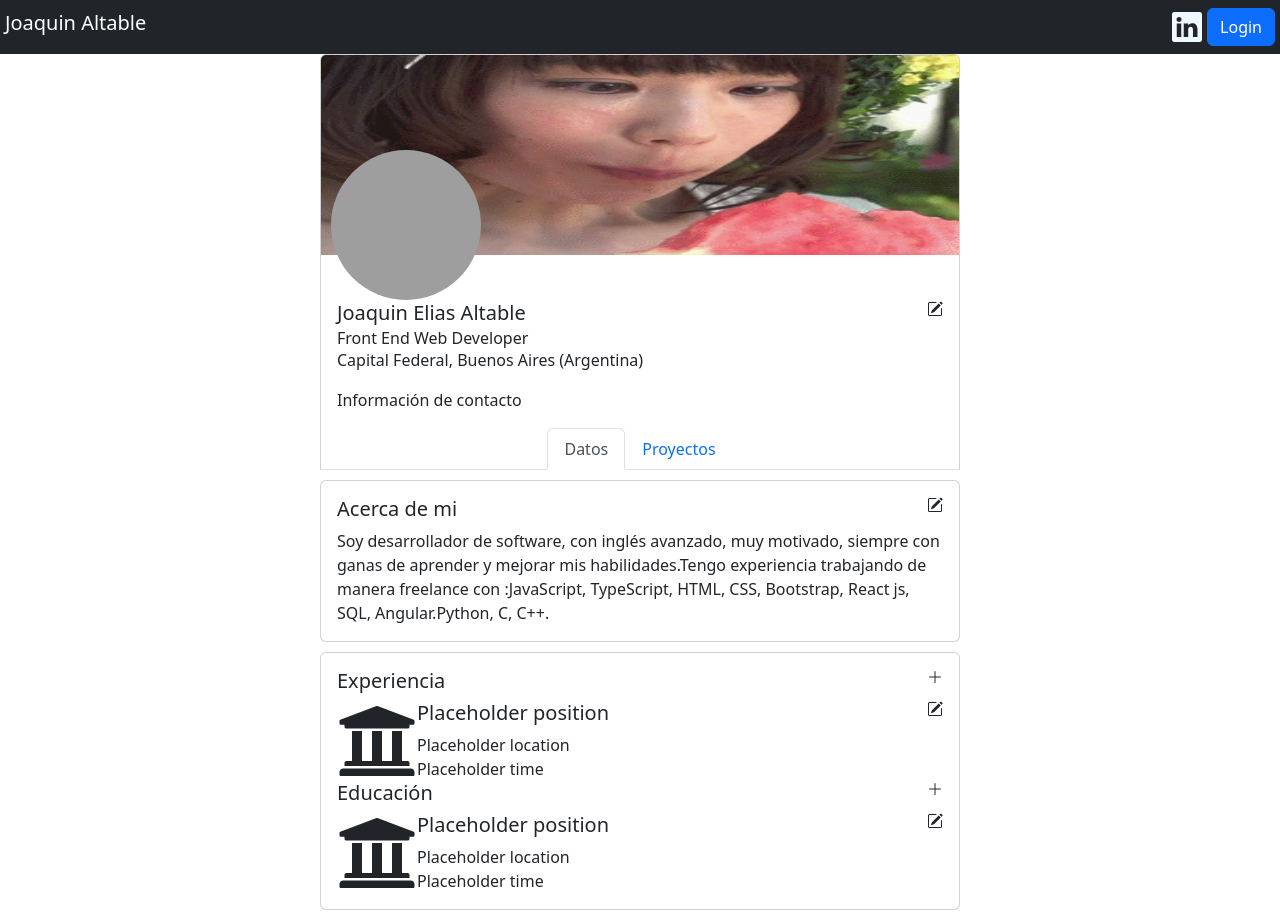
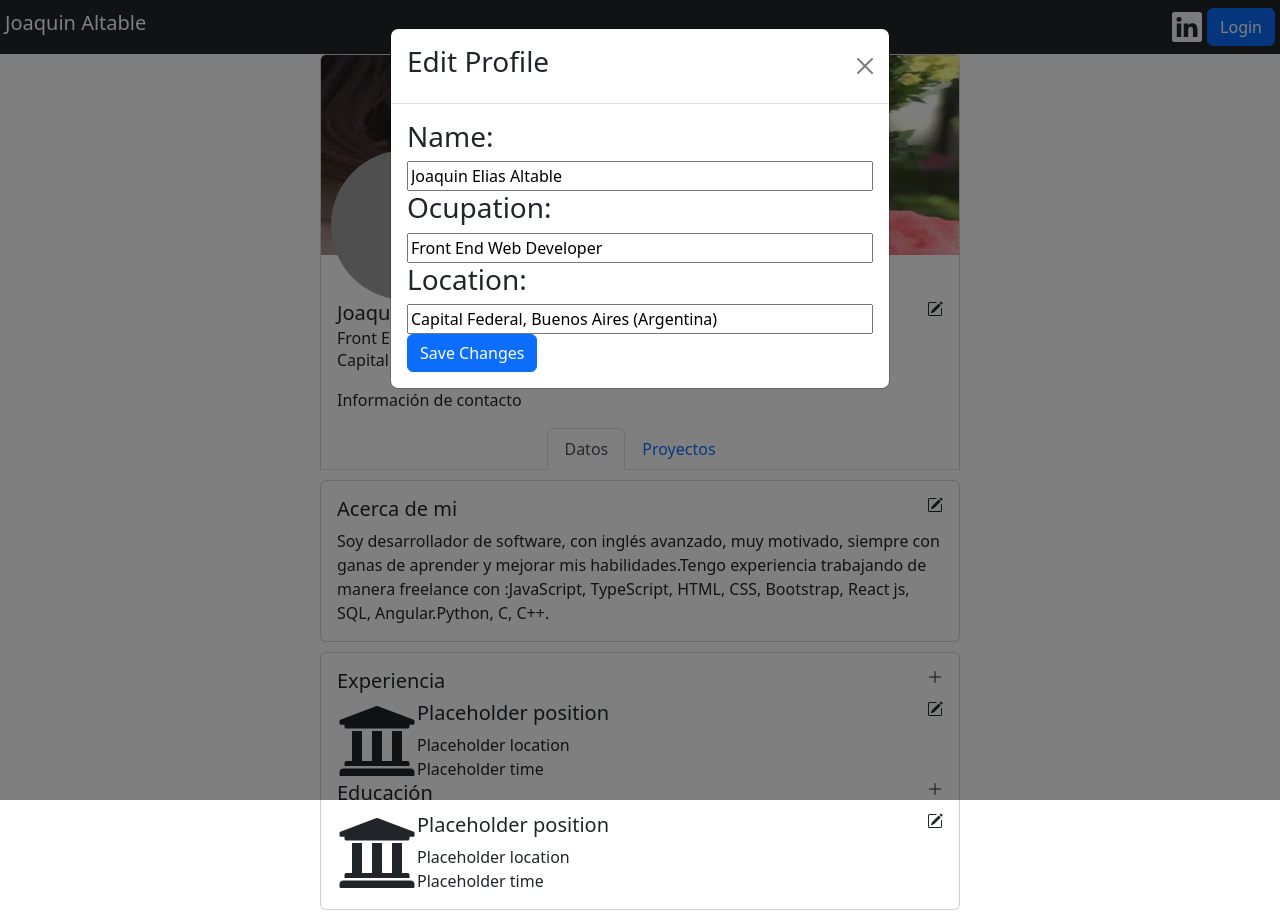
Before and after one commit to Joable/host-portfolio, a React (Create React App) app: page / in a window 1280 px wide. Both pictures are taken after a click on the icon 935 px from the left and 309 px from the top of the page. Built offline with nearby package versions, Linux system fonts and the light colour scheme; grey boxes are pictures that could not be loaded.

Commit message:
Added edit functionallity to 'Header' component

```diff
--- a/src/Components/About/About.jsx
+++ b/src/Components/About/About.jsx
@@ -26,8 +26,6 @@ function About() {
         setAboutText(aboutTextChange)
         handleClose()
     }
-
-
 
     return (
         <>
--- a/src/Components/Header/Header.css
+++ b/src/Components/Header/Header.css
@@ -35,3 +35,9 @@
     position: absolute;
     z-index: 1;
 }
+
+/* Styles header-form */
+
+.header-form input{
+    width: 100%;
+}
--- a/src/Components/Header/Header.jsx
+++ b/src/Components/Header/Header.jsx
@@ -1,7 +1,10 @@
+import { useState } from 'react'
 import {
     Card,
     Nav,
-    Image
+    Image,
+    Modal,
+    Button
 } from 'react-bootstrap'
 import { BsPencilSquare } from 'react-icons/bs'
 
@@ -10,7 +13,36 @@ import gif2 from '../../img/ayynomarico4.gif'
 import './Header.css'
 
 function Header() {
+    const [form, setForm] = useState({name:'Joaquin Elias Altable', ocupation:'Front End Web Developer', location:'Capital Federal, Buenos Aires (Argentina)'})
+    const [formChange, setFormChange] = useState(form)
+
+    const [show, setShow] = useState(false)
+
+    const handleClose = () => setShow(false);
+    const handleShow = () => setShow(true)
+
+    const handleSubmit = (event) => {
+        event.preventDefault();
+
+        setForm(formChange);
+
+        handleClose();
+    }
+
+    const handleChange = (event) =>{
+        const target = event.target;
+        const value = target.value;
+        const name = target.name;
+
+        console.log(value)
+        setFormChange({
+            ...formChange,
+            [name] : value
+        });
+    }
+
     return (
+        <>
         <div className='header-profile'>
             <Card id = "header-card">
 
@@ -24,13 +56,13 @@ function Header() {
                     <Card.Body >
 
                         <div className="justify-spacebetween">
-                            <Card.Title>Joaquin Elias Altable</Card.Title>
-                            <BsPencilSquare/>
+                            <Card.Title>{form.name}</Card.Title>
+                            <BsPencilSquare onClick={handleShow}/>
                         </div>
-                        <Card.Subtitle>Front End Web Developer</Card.Subtitle>
+                        <Card.Subtitle>{form.ocupation}</Card.Subtitle>
 
                         <Card.Text>
-                            Capital Federal, Buenos Aires (Argentina)
+                             {form.location}
                         </Card.Text>
                         <Card.Text>
                             Información de contacto
@@ -50,6 +82,36 @@ function Header() {
 
             </Card>
         </div>
+        <Modal show={show} onHide={handleClose}>
+            <Modal.Header closeButton>
+                <h3>Edit Profile</h3>
+            </Modal.Header>
+            <Modal.Body>
+                <form onSubmit={handleSubmit}>
+                    <div className="header-form">
+                        <h3>
+                            Name:
+                        </h3>
+                        <input name='name' type='text' value={formChange.name} onChange={handleChange}/>
+
+                        <h3>
+                            Ocupation:
+                        </h3>
+                        <input name='ocupation' type='text' value={formChange.ocupation} onChange={handleChange}/>
+
+                        <h3>
+                            Location:
+                        </h3>
+                        <input name='location' type='text' value={formChange.location} onChange={handleChange}/>
+                    </div>
+
+                    <div className='header-form-button'>
+                        <Button type='submit'>Save Changes</Button>
+                    </div>
+                </form>
+            </Modal.Body>
+        </Modal>
+        </>
      );
 }
 
```
Lines whose indentation alone changed are shown as unchanged.
